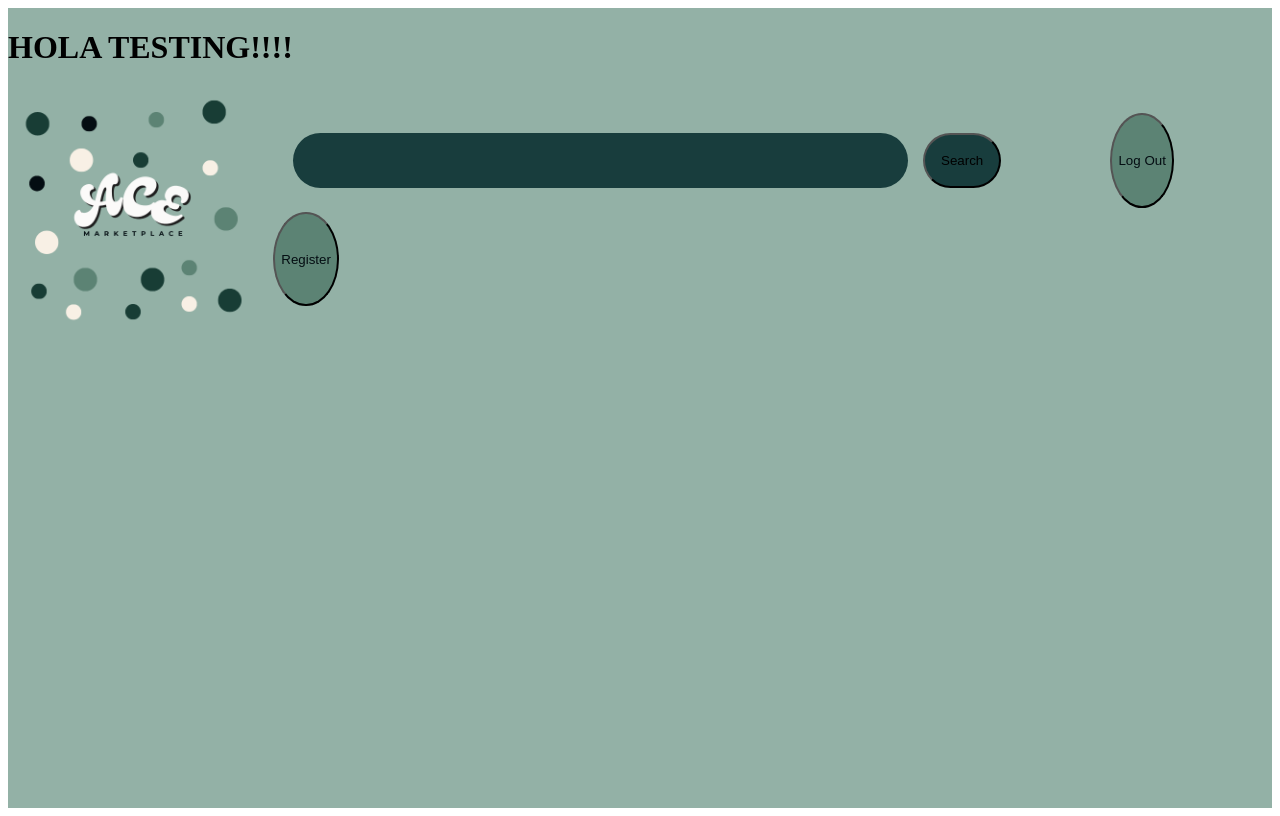
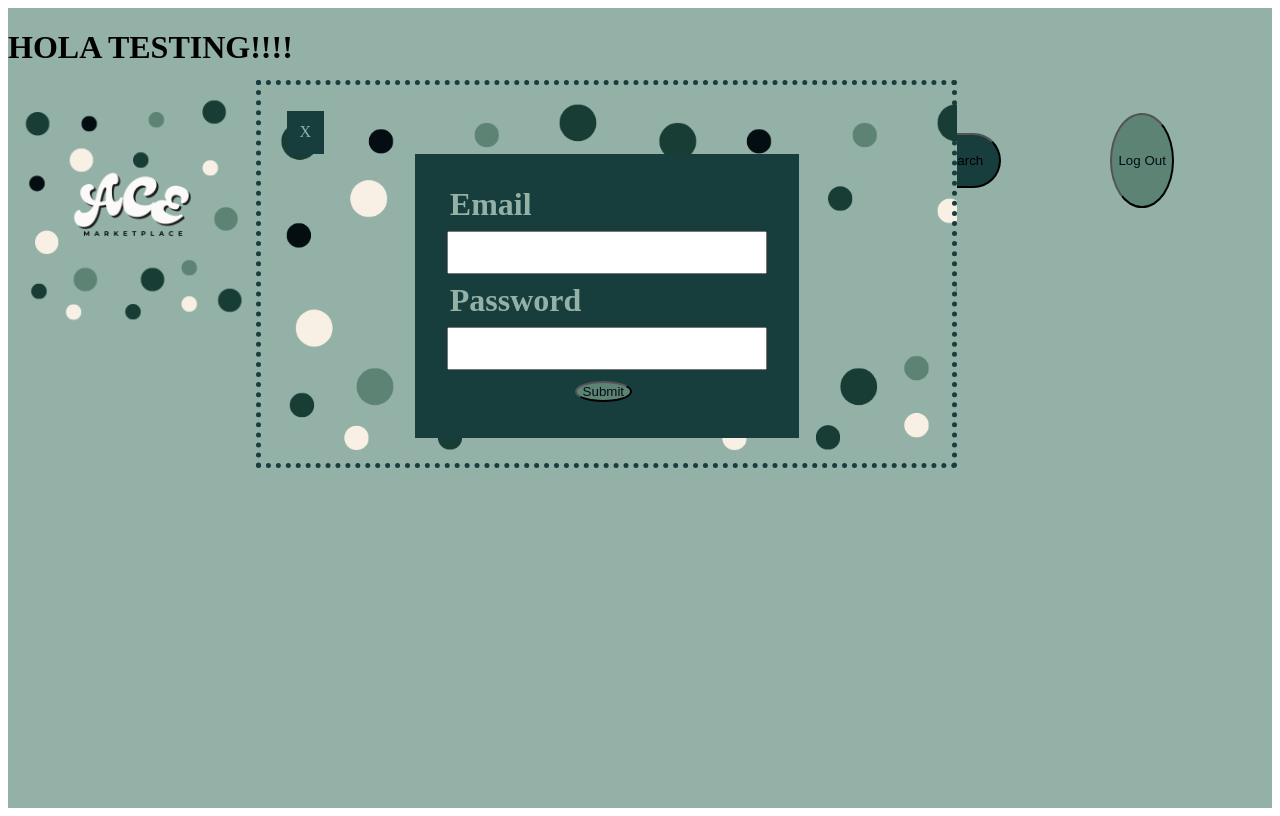
Before and after one commit to easymahaffey/ACEmarketplace, a React (Create React App) app in the folder client/: page / in a window 1280 px wide. Both pictures are taken after a click on the button "Log In". Built offline with nearby package versions, Linux system fonts and the light colour scheme; no server answers; the HTML template or start-up script is replaced by a standard one.

Commit message:
created login modal

```diff
--- a/client/src/components/users/LogIn.jsx
+++ b/client/src/components/users/LogIn.jsx
@@ -1,14 +1,20 @@
 import React, { useState } from "react";
+import API from '../../utils/API'
 import './users.scss'
 
 const LogIn = () => {
 
     const [showLogIn, setShowLogIn] = useState(true)
     const [showLogOut, setShowLogOut] = useState(false)
+    const [openLogIn, setOpenLogIn] = useState(false)
+    const [checkEmail, setCheckEmail] = useState('')
+    const [checkPassword, setCheckPassword] = useState('')
+
 
     const handleLogIn = () => {
         setShowLogIn(false)
         setShowLogOut(true)
+        setOpenLogIn(true)
     }
 
     const handleLogOut = () => {
@@ -18,7 +24,21 @@ const LogIn = () => {
 
     }
 
+    const handleCheckUser = (e)=>{
+        e.preventDefault()
+        const checkUser ={
+            email:checkEmail,
+            password:checkPassword
+        }
+        API.login(checkUser)
+        setCheckEmail('')
+        setCheckPassword('')
 
+    }
+
+    const handleClose = ()=>{
+        setOpenLogIn(false)
+    }
 
     return (
         <>
@@ -26,13 +46,28 @@ const LogIn = () => {
             {showLogIn && (
                 <button className="buttons" onClick={handleLogIn}>Log In</button>
             )}
-
-
-
             {showLogOut && (
                 <button className="buttons" onClick={handleLogOut}>Log Out</button>
             )}
 
+            {openLogIn&&(
+
+                <div className="modals">
+                    <div className="close-btn" onClick={handleClose}>X</div>
+
+                    <div id="registration-form">
+
+                        <label className="labels" htmlFor="email">Email</label>
+                        <input className="modal-inputs" onChange={(e) => setCheckEmail(e.target.value)} id="userName" value={checkEmail} type="text" name="email" />
+                        <label className="labels" htmlFor="password">Password</label>
+                        <input className="modal-inputs" onChange={(e) => setCheckPassword(e.target.value)} id="password" value={checkPassword} name="password1" />
+
+                        <button className="buttons submit-btn" onClick={handleCheckUser}>Submit</button>
+
+                    </div>
+                </div>
+
+            )}
 
         </>
 
--- a/client/src/components/users/Register.jsx
+++ b/client/src/components/users/Register.jsx
@@ -30,16 +30,18 @@ const Register = () => {
             firstName: firstName,
             lastName: lastName,
             email: email,
-            password: password1,
+            password1: password1,
             password2: password2,
+            //should I be only sending the password 1 to the backend as just password becuase the schema just shows password?
         }
+
         API.register(newUser)
-        // dispatch((getUser()))
         setEmail('')
         setFirstName('')
         setLastName('')
         setPassword1('')
         setPassword2('')
+        console.log(newUser)
 
     }
 
@@ -68,17 +70,11 @@ const Register = () => {
                         <button className="buttons submit-btn" onClick={handleAddUser}>Submit</button>
 
                     </div>
+                </div>
+            )}
+        </>
+    )
 
-
-
-                </div>
-
-            )}
-
-        </>
-
-
-    )
 }
 
 export default Register
```
